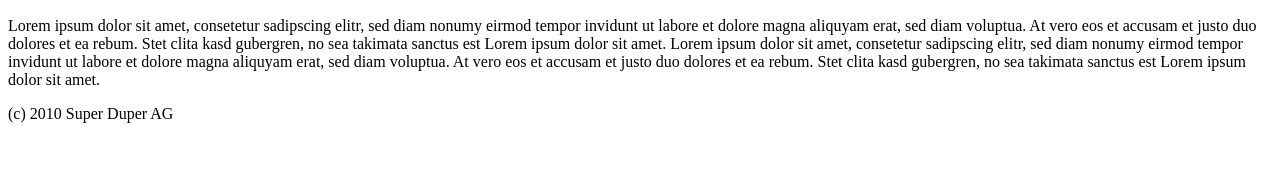
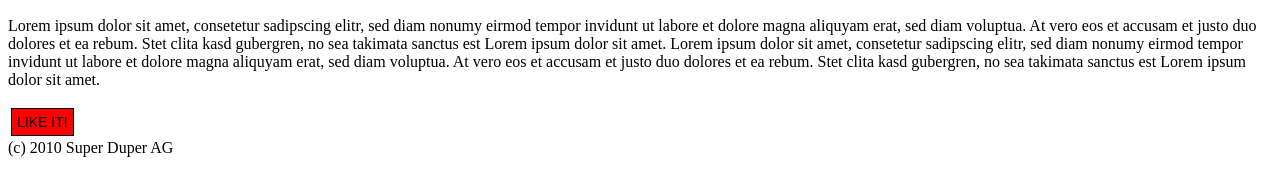
Before and after one commit to nicam/git-conflict-test, a plain HTML site: page index.html in a window 1280 px wide. Shown: the part 110-306 px from the top of the page. Drawn offline with Linux system fonts and the light colour scheme.

Commit message:
feature-share:added share button

```diff
--- a/index.html
+++ b/index.html
@@ -6,6 +6,13 @@
     <title>Super duper Projekt</title>
     <style>
       /* CSS goes here */
+      .button {
+        padding: 5px;
+        background-color: red;
+        border: 1px solid black;
+        margin: 3px;
+        font-size: 14px;
+      }
     </style>
   </head>
   <body>
@@ -16,11 +23,15 @@
     <article>
       <h2>Titel Blogpost</h2>
       <p>Lorem ipsum dolor sit amet, consetetur sadipscing elitr, sed diam nonumy eirmod tempor invidunt ut labore et dolore magna aliquyam erat, sed diam voluptua. At vero eos et accusam et justo duo dolores et ea rebum. Stet clita kasd gubergren, no sea takimata sanctus est Lorem ipsum dolor sit amet. Lorem ipsum dolor sit amet, consetetur sadipscing elitr, sed diam nonumy eirmod tempor invidunt ut labore et dolore magna aliquyam erat, sed diam voluptua. At vero eos et accusam et justo duo dolores et ea rebum. Stet clita kasd gubergren, no sea takimata sanctus est Lorem ipsum dolor sit amet.</p>
+      <button class="button" onclick="shareClick()">LIKE IT!</button>
     </article>
 
     <footer>(c) 2010 Super Duper AG</footer>
 
     <script>
+      function shareClick() {
+        alert("LIKED!");
+      }
         // Javascript goes here
     </script>
   </body>
```
